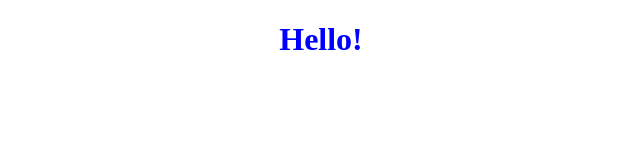
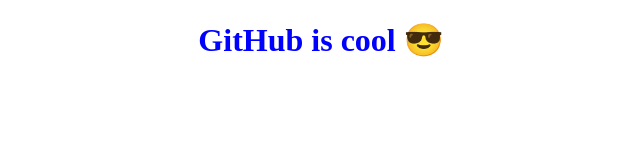
Before and after one commit to liviacteixeira/weather-app-testing, a plain HTML site: page index.html in a window 1280 px wide. Shown: the whole page, without its empty margins (319-959 px from the left). Drawn offline with Linux system fonts and the light colour scheme.

Commit message:
Changed the copy of the website

```diff
--- a/index.html
+++ b/index.html
@@ -4,10 +4,10 @@
     <meta charset="UTF-8" />
     <meta name="viewport" content="width=device-width, initial-scale=1.0" />
     <link rel="stylesheet" href="style.css" />
-    <title>Weather app</title>
+    <title>GitHub Repo Example</title>
   </head>
   <body>
-    <h1>Hello!</h1>
+    <h1>GitHub is cool 😎</h1>
     <script src="script.js"></script>
   </body>
 </html>
```
